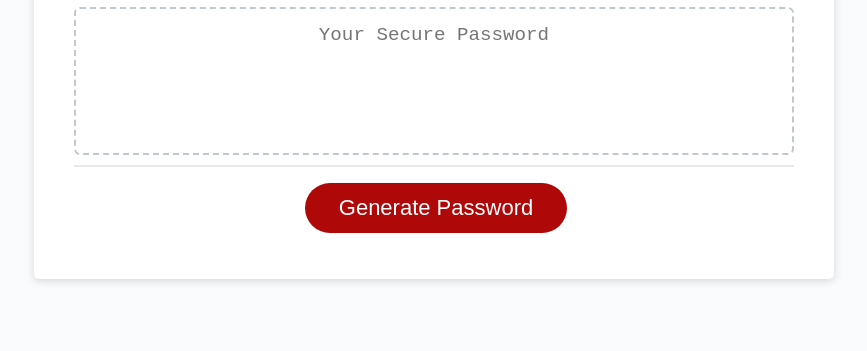
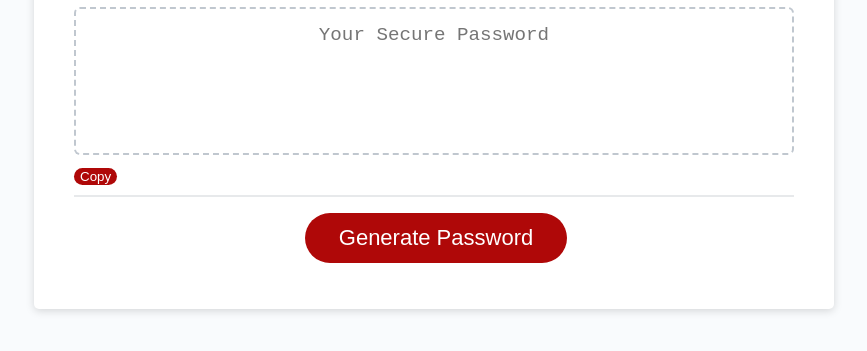
Before and after one commit to RichardBaier/passwordgen, a plain HTML site: page index.html in a window 1280 px wide. Shown: the part 241-592 px from the top of the page, without its empty margins (206-1073 px from the left). Drawn offline with Linux system fonts and the light colour scheme.

Commit message:
Added a copy button to allow the user to copy the password for use

```diff
--- a/index.html
+++ b/index.html
@@ -24,6 +24,7 @@
             aria-label="Generated Password"
           ></textarea>
         </div>
+        <button id="copy">Copy</button>
         <div class="card-footer">
           <button class="btn" id="generatePopup" onclick="openForm()">Generate Password</button>
         </div>
--- a/script.js
+++ b/script.js
@@ -19,6 +19,7 @@ function writePassword() {
   passwordText.value = password;
 }
 
+//randomizes the password criteria selected
 const generatePassword = (length, characters) => {
   let password = "";
   for (let i = 0; i < length; i++) {
@@ -29,9 +30,18 @@ const generatePassword = (length, characters) => {
   return password;
 };
 
+//Copies the password that was created
+const copyBtn = document.getElementById("copy");
+copyBtn.addEventListener("click", () => {
+  passwordTxt.select();
+  document.execCommand("copy");
+  alert("Password Copied");
+});
+
 // Add event listener to generate button
 generateBtn.addEventListener("click", writePassword);
 
+//allows the user to choose the criteria in the password and sets the value of characters
 generateBtn.addEventListener("click", () => {
   let characters = alpha;
   incNumbers.checked ? (characters += numbers) : "";
@@ -39,6 +49,7 @@ generateBtn.addEventListener("click", () => {
   passwordTxt.value = generatePassword(length.value, characters);
 });
 
+//opens and closes the popup
 function openForm() {
   document.getElementById("password-popup").style.display = "block";
 }
--- a/style.css
+++ b/style.css
@@ -56,6 +56,16 @@ header {
 
 .card-footer {
   text-align: center;
+}
+
+/* This is the design of the copy button */
+#copy {
+  margin-bottom: 10px;
+  text-align: center;
+  border: none;
+  background-color: hsl(360, 91%, 36%);
+  border-radius: 25px;
+  color: hsl(0, 0%, 100%);
 }
 
 .card-footer::before {
@@ -118,6 +128,7 @@ button[disabled] {
   overflow: hidden;
 }
 
+/*Custom popup for criteria*/
 #password-popup {
   display: none;
   position: fixed;
```
